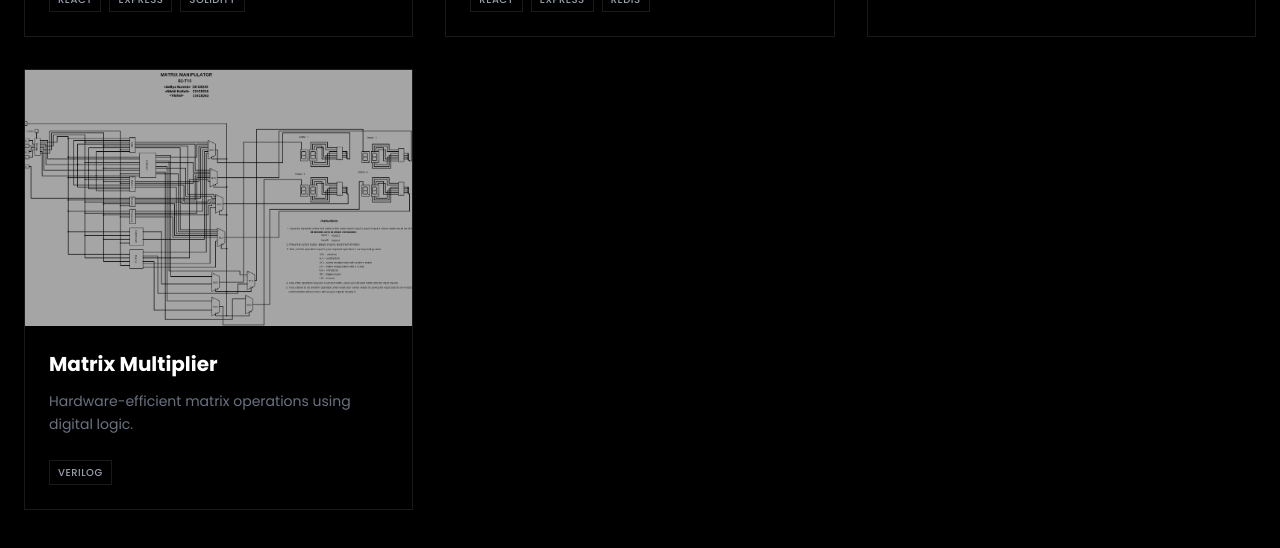
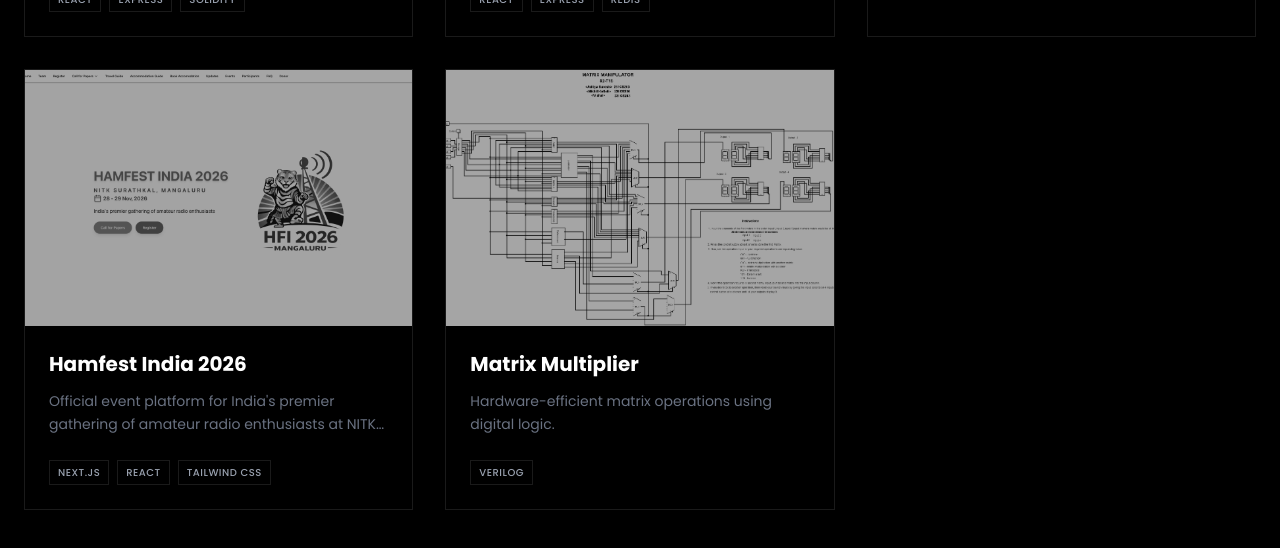
Before and after one commit to NikhilKottoli/Portfolio, a Next.js app: page /Projects in a window 1280 px wide. Shown: the part 1144-1692 px from the top of the page. Built offline with nearby package versions, Linux system fonts and the light colour scheme.

Commit message:
feat: add Hamfest India 2026 project and conditionally render dynamic link icons

```diff
--- a/src/app/components/Projects.tsx
+++ b/src/app/components/Projects.tsx
@@ -50,6 +50,14 @@ const PROJECTS_DATA = [
         tech: ["React", "MongoDB", "Express"]
     },
     {
+        image: `/projects/hamfest.png`,
+        title: "Hamfest India 2026",
+        description: "Official event platform for India's premier gathering of amateur radio enthusiasts at NITK Surathkal.",
+        tech: ["Next.js", "React", "Tailwind CSS"],
+        link: "https://hfi2026.nitk.ac.in/",
+        deployment: "https://hfi2026.nitk.ac.in/"
+    },
+    {
         image: `/projects/DDS.png`,
         title: "Matrix Multiplier",
         description: "Hardware-efficient matrix operations using digital logic.",
@@ -77,9 +85,11 @@ const ProjectCard = ({ project, index }) => (
             <div className="absolute inset-0 bg-black/20 group-hover:bg-transparent transition-colors duration-500" />
 
             <div className="absolute top-4 right-4 z-20 flex gap-2 opacity-0 group-hover:opacity-100 transition-opacity duration-300 transform translate-y-2 group-hover:translate-y-0">
-                <a href={project.link} target="_blank" rel="noopener noreferrer" className="p-2 bg-black/80 backdrop-blur-md border border-white/20 text-white hover:bg-white hover:text-black transition-all">
-                    <Github className="w-4 h-4" />
-                </a>
+                {project.link && (
+                    <a href={project.link} target="_blank" rel="noopener noreferrer" className="p-2 bg-black/80 backdrop-blur-md border border-white/20 text-white hover:bg-white hover:text-black transition-all">
+                        {project.link.includes("github.com") ? <Github className="w-4 h-4" /> : <ArrowUpRight className="w-4 h-4" />}
+                    </a>
+                )}
                 {project.deployment && (
                     <a href={project.deployment} target="_blank" rel="noopener noreferrer" className="p-2 bg-black/80 backdrop-blur-md border border-white/20 text-white hover:bg-white hover:text-black transition-all">
                         <ArrowUpRight className="w-4 h-4" />
```
